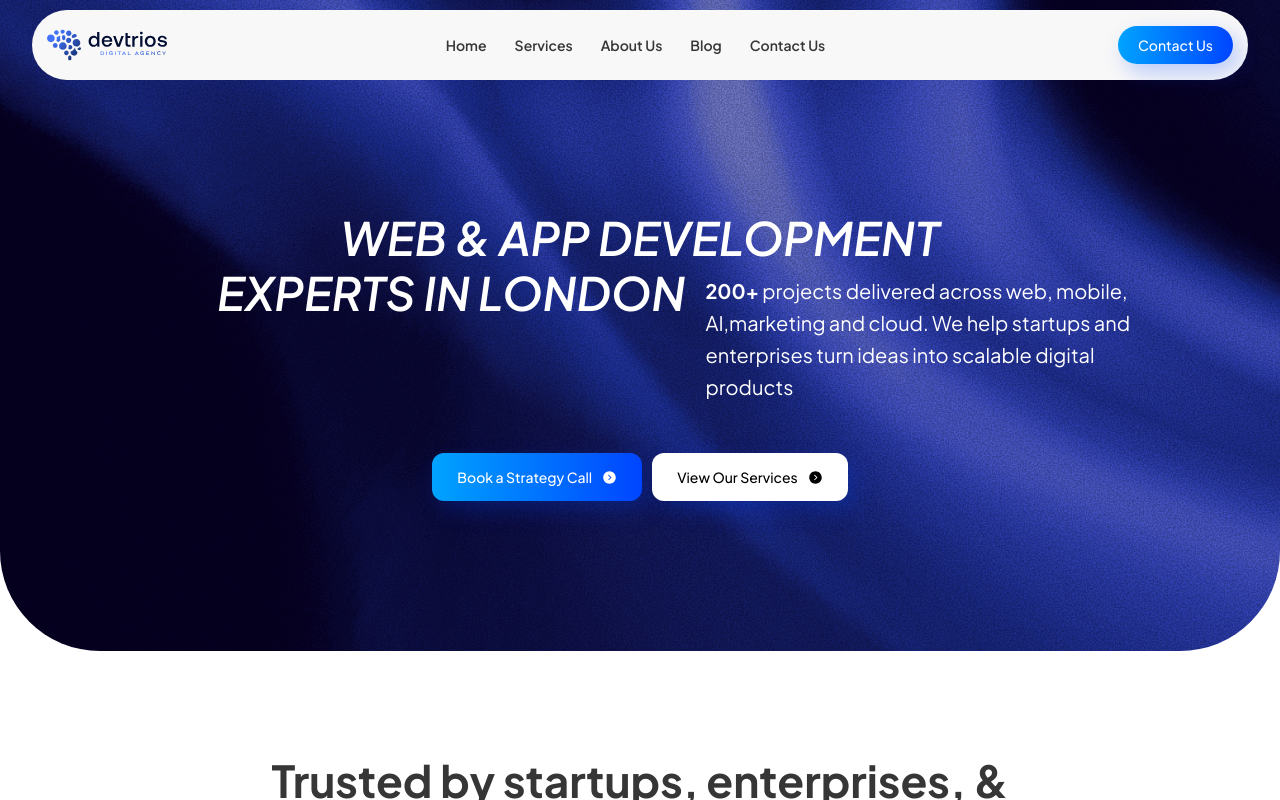
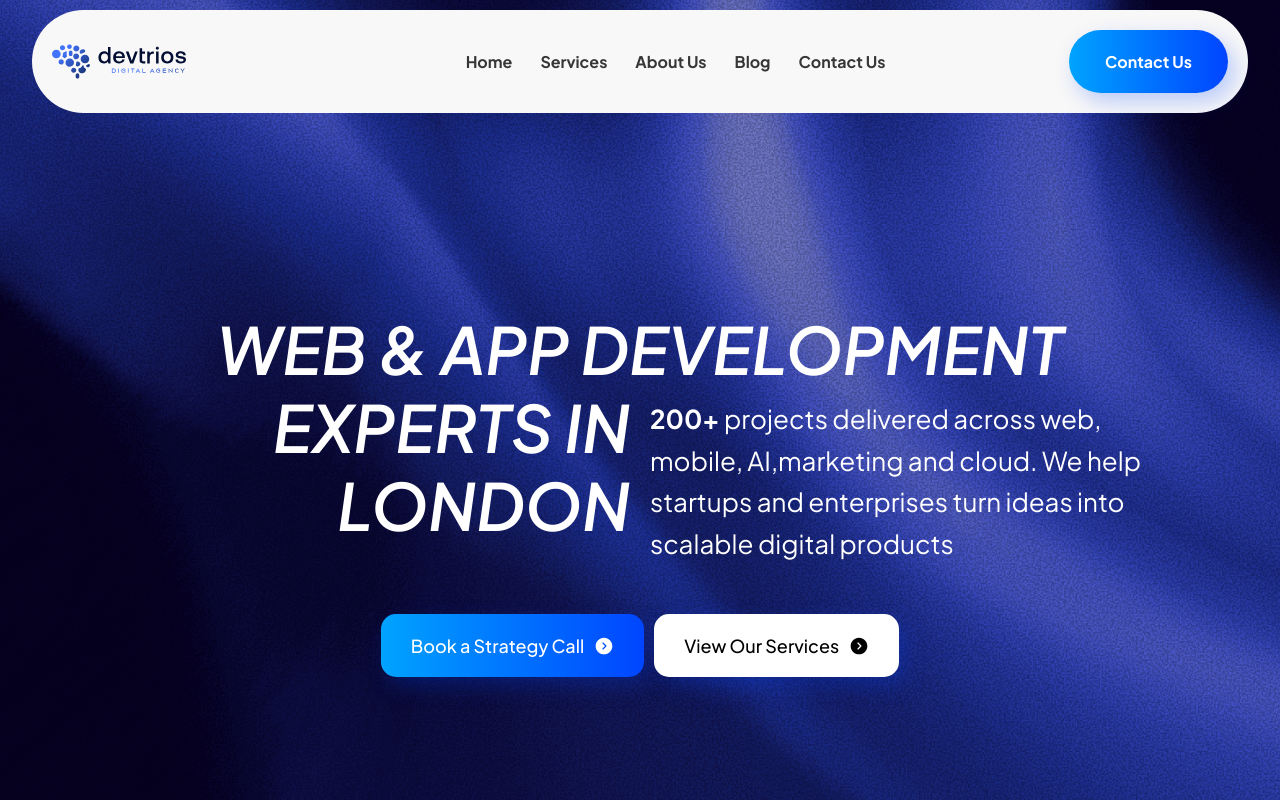
Before and after one commit to NomiMehar/devtrios, a Next.js app: page / in a window 1280 px wide. Shown: the top 800 px of the page. Built offline with nearby package versions, Linux system fonts and the light colour scheme.

Commit message:
font fixes

```diff
--- a/app/(components)/button/Button.module.scss
+++ b/app/(components)/button/Button.module.scss
@@ -2,9 +2,9 @@
   background: linear-gradient(90deg, #00a3ff 0, #0045ff 100%);
   box-shadow: 7px 9px 21.6px 0 rgba(0, 69, 255, 0.25);
   border: none;
-  border-radius: 12px;
-  padding: 15px 25px;
-  font-size: 14px;
+  border-radius: 15px;
+  padding: 20px 30px;
+  font-size: 18px;
   color: #fff;
   font-weight: 500;
   display: flex;
@@ -19,8 +19,8 @@
   }
 
   img {
-    width: 15px;
-    height: 15px;
+    width: 20px;
+    height: 20px;
   }
 
   &.secondary {
--- a/app/(components)/header/Header.module.scss
+++ b/app/(components)/header/Header.module.scss
@@ -270,7 +270,7 @@
       left: 50%;
       transform: translate(-50%, -50%);
       img {
-        width: 180px;
+        width: 55%;
         height: auto;
       }
     }
@@ -366,14 +366,14 @@
     display: flex;
     justify-content: space-between;
     background-color: $card_color;
-    padding: 15px;
+    padding: 20px;
     border-radius: 100px;
     width: 95%;
     margin: 10px auto 0;
     & > a {
       img {
-        max-width: 120px;
-        height: 40px;
+        width: 55%;
+        height: auto;
       }
     }
     .main_menu {
@@ -398,11 +398,11 @@
           align-items: center;
           font-size: 16px;
           display: flex;
-          font-weight: 600;
+          font-weight: 700;
           padding: 10px 7px;
           transition: all 0.4s ease-in-out;
           @media screen and (max-width: $breakpoint_laptop) {
-            font-size: 14px;
+            font-size: 16px;
             padding: 10px 7px;
           }
           i {
@@ -421,13 +421,13 @@
     .contact_us {
       a {
         color: $white_color;
-        font-size: 14px;
-        font-weight: 500;
         background: linear-gradient(90deg, #00a3ff 0%, #0045ff 100%);
         box-shadow: 7px 9px 21.6px 0 rgba(0, 69, 255, 0.25098039215686274);
         transition-duration: 1.2s;
         border-radius: 100px 100px 100px 100px;
-        padding: 10px 20px;
+        padding: 21px 36px;
+        font-size: 16px;
+        font-weight: 700;
         transition: all 0.5s;
         &:hover {
           background: linear-gradient(90deg, #0045ff 0%, #00a3ff 100%);
--- a/app/(pages)/home/Banner/Banner.module.scss
+++ b/app/(pages)/home/Banner/Banner.module.scss
@@ -4,7 +4,7 @@
   position: relative;
   height: 100%;
   overflow: hidden;
-  padding: 150px 0;
+  padding: 250px 0;
   border-radius: 0px 0px 100px 100px;
   background-image: url(../../../../public/assets/images/home/home-back.png);
   background-repeat: no-repeat;
@@ -12,7 +12,7 @@
   background-position: center;
 
   @media (max-width: $breakpoint_laptop) {
-    padding: 150px 0;
+    padding: 250px 0;
   }
   @media (max-width: $breakpoint_tablet) {
     padding: 100px 0;
@@ -39,11 +39,8 @@
       line-height: 1.2;
       text-align: center;
       margin: 0;
-      @media (max-width: $breakpoint_laptop) {
+      @media screen and (max-width: $breakpoint_tablet) {
         font-size: 46px;
-      }
-      @media screen and (max-width: $breakpoint_tablet) {
-        font-size: 36px;
       }
       @media (max-width: $breakpoint_mobile_portrait) {
         font-size: 28px;
@@ -69,11 +66,8 @@
         text-align: right;
         margin: 0;
         width: 50%;
-        @media (max-width: $breakpoint_laptop) {
+        @media screen and (max-width: $breakpoint_tablet) {
           font-size: 46px;
-        }
-        @media screen and (max-width: $breakpoint_tablet) {
-          font-size: 36px;
           width: 100%;
           text-align: center;
         }
@@ -87,16 +81,10 @@
       }
       p {
         font-size: 26px;
-        width: 40%;
+        width: 50%;
         margin: 10px 0 0;
         line-height: 1.6;
-        span {
-          color: #6bb64a;
-        }
-        @media (max-width: $breakpoint_laptop) {
-          font-size: 20px;
-        }
-        @media screen and (max-width: $breakpoint_tablet) {
+        @media (max-width: $breakpoint_tablet) {
           font-size: 18px;
           line-height: 28px;
           margin-bottom: 30px;
```
